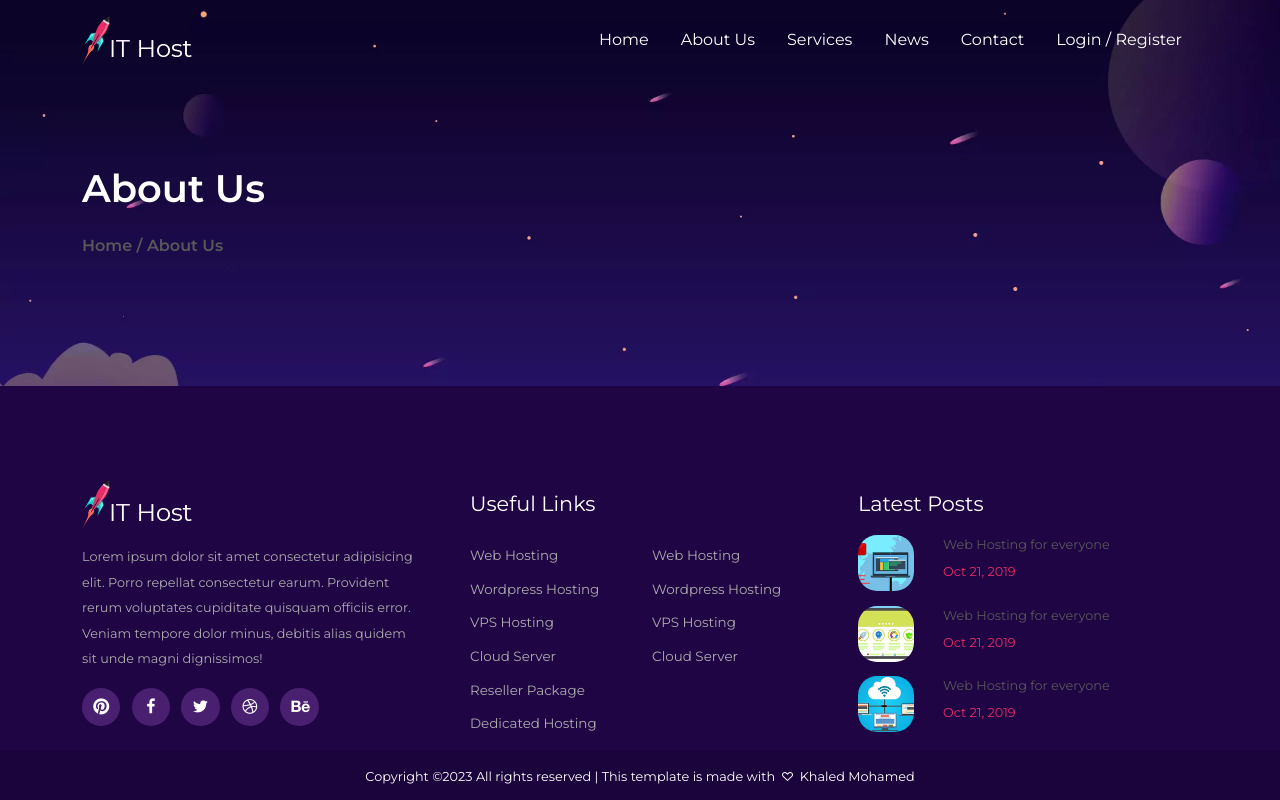
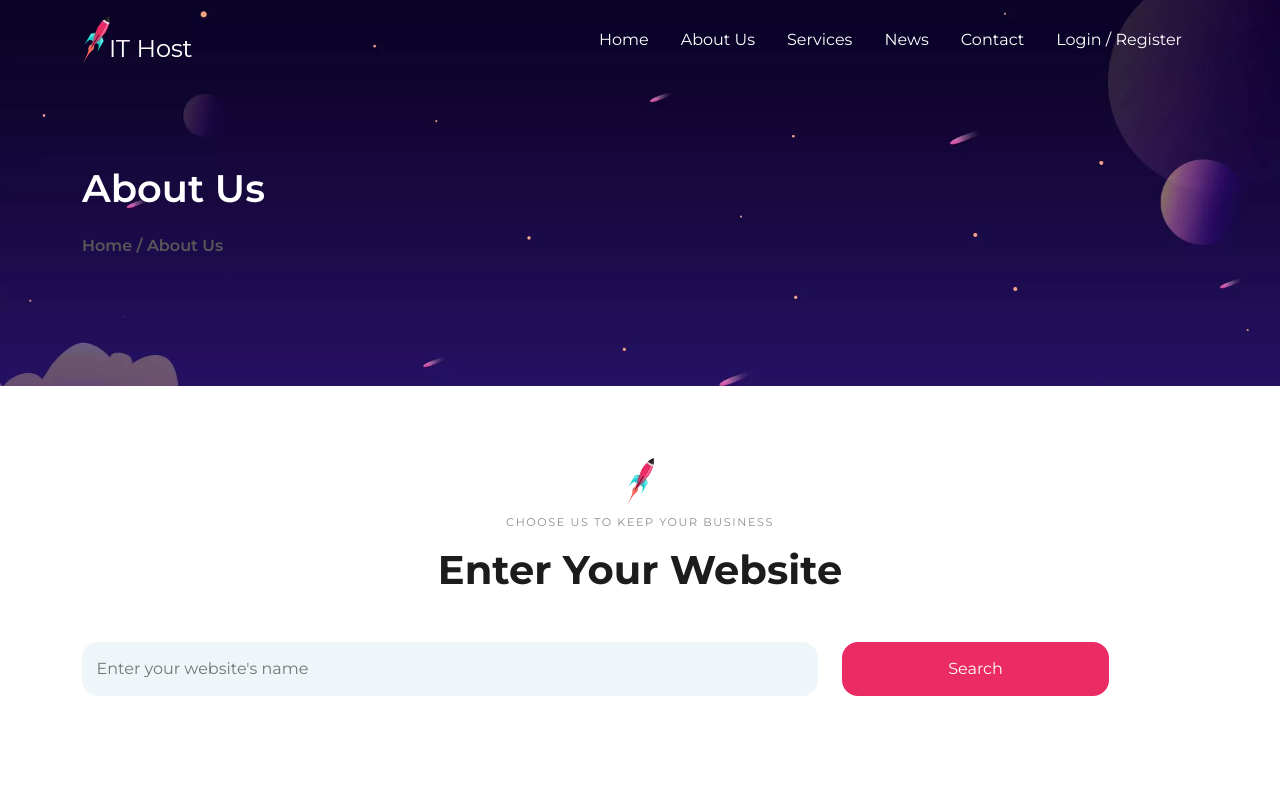
Before and after one commit to krypton225/IT-Host, a React (Create React App) app: page /about in a window 1280 px wide. Shown: the top 800 px of the page. Built offline with nearby package versions, Linux system fonts and the light colour scheme.

Commit message:
ADD EnterWebsite component @ About page

```diff
--- a/src/components/EnterWebsite/EnterWebsite.tsx
+++ b/src/components/EnterWebsite/EnterWebsite.tsx
@@ -14,7 +14,8 @@ const EnterWebsite = ({ hasBackgroundImage }: IEnterWebsite) => {
                 backgroundSize: "cover",
             }}>
 
-            <MainTitle title="enter your website" titleColor="var(--white-color)"
+            <MainTitle title="enter your website"
+                titleColor={`${hasBackgroundImage ? "var(--white-color)" : "var(--text-darker-1)"}`}
                 description="choose us to keep your business" descriptionColor="#8e8e8e" />
 
             <div className="container mt-5">
--- a/src/index.css
+++ b/src/index.css
@@ -142,6 +142,10 @@ ul {
   background-color: var(--pink-color);
 }
 
+.website-name {
+  background-color: rgb(238, 246, 249);
+}
+
 .website-name:focus {
   outline: none !important;
 }
--- a/src/pages/About/About.tsx
+++ b/src/pages/About/About.tsx
@@ -1,9 +1,12 @@
 import { SectionHeader } from "components";
+import EnterWebsite from "components/EnterWebsite/EnterWebsite";
 
 const About = () => {
     return (
         <div>
             <SectionHeader sectionName="about us" baseURL="home" />
+
+            <EnterWebsite hasBackgroundImage={false} />
         </div>
     );
 };
```
